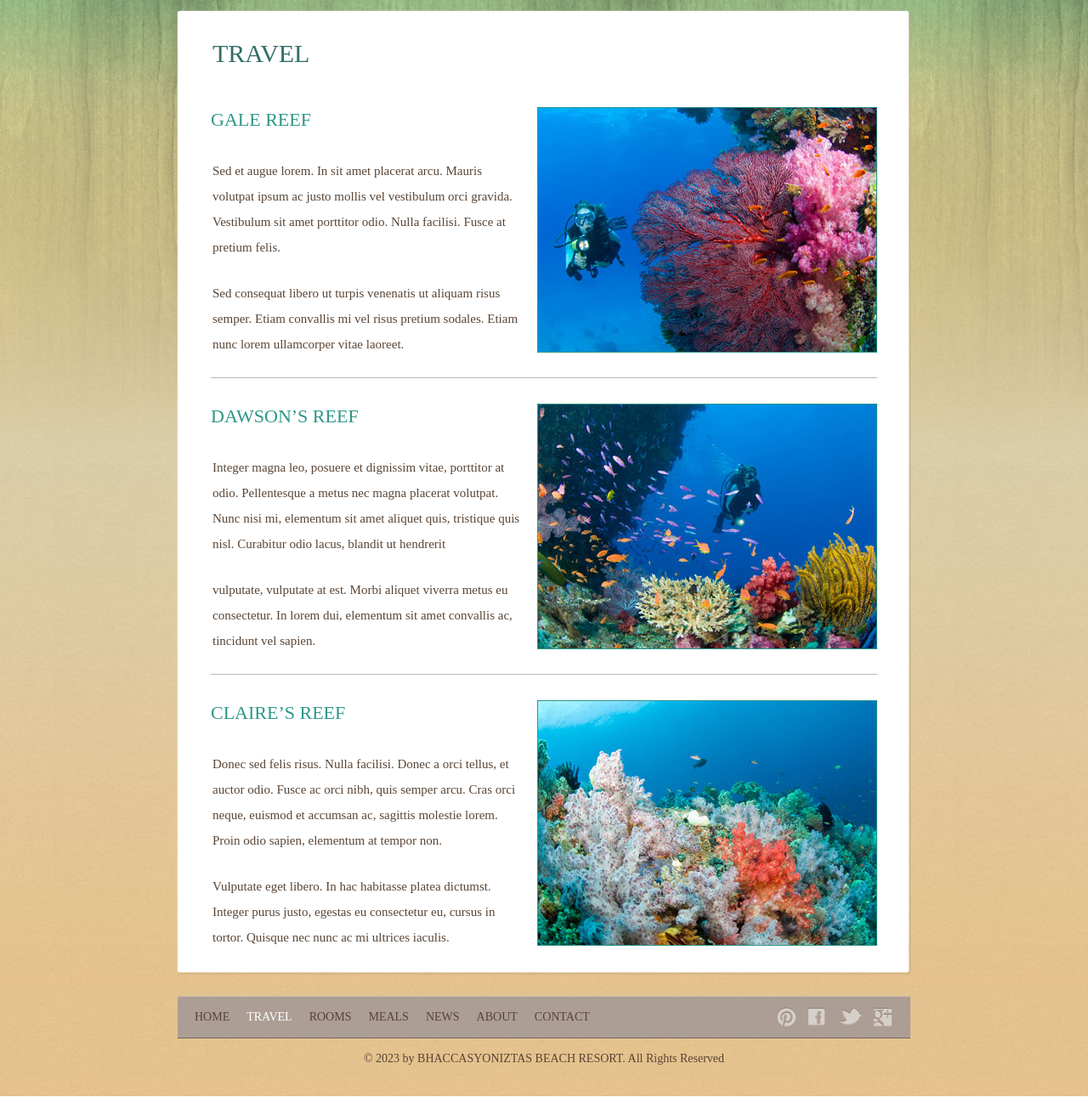
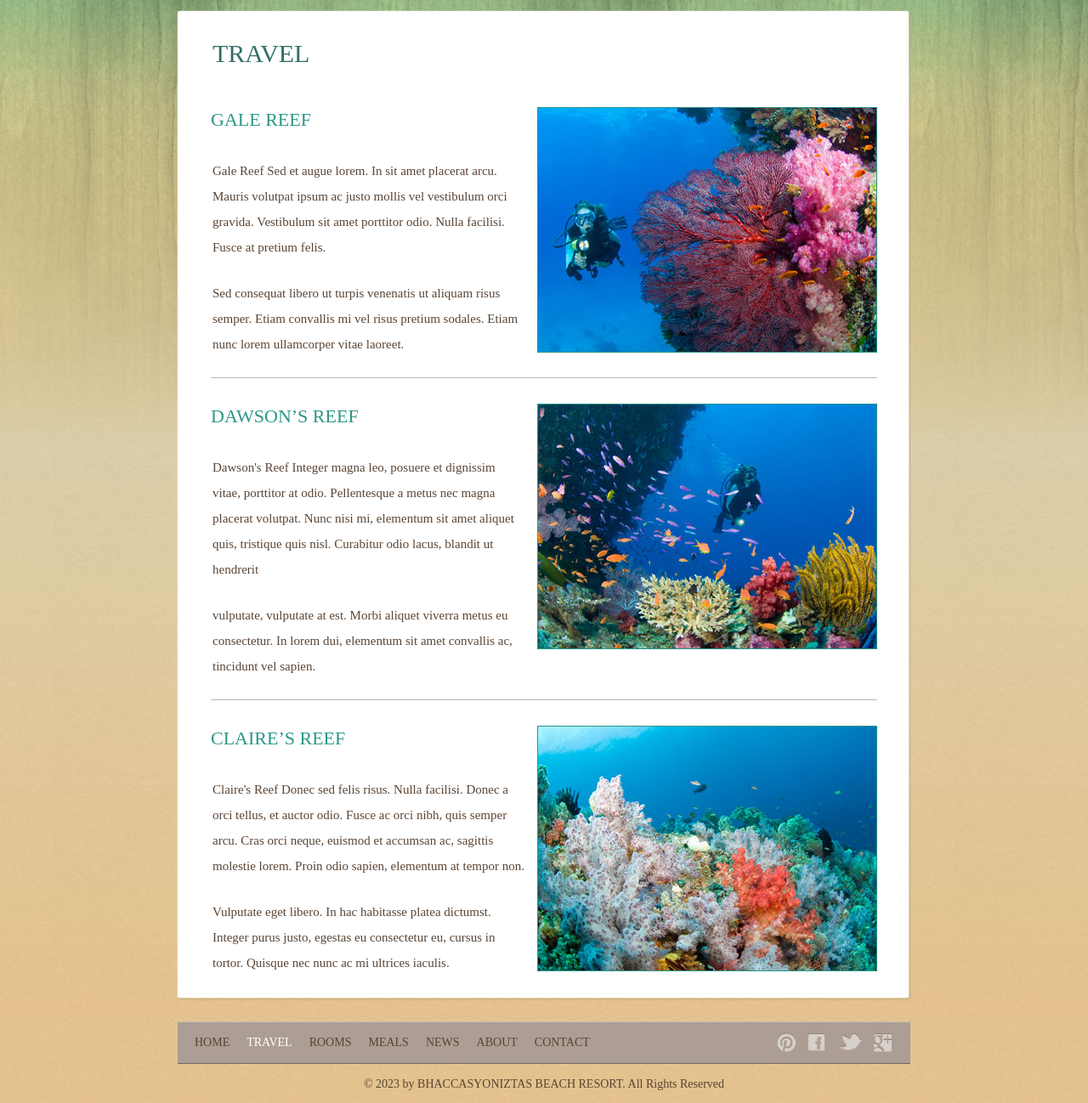
Before and after one commit to ArmandoSNHU/cs465-fullstack, a Node server app: page /travel.html in a window 1280 px wide. Shown: the part 204-1502 px from the top of the page at 85% size. Run offline with Node 20, Linux system fonts and the light colour scheme; some libraries are stand-ins or nearby versions.

Commit message:
Module 3 Completed Baseline

```diff
--- a/app.js
+++ b/app.js
@@ -7,18 +7,11 @@ var logger = require('morgan');
 var indexRouter = require('./app_server/routes/index');
 var usersRouter = require('./app_server/routes/users');
 var travelRouter = require('./app_server/routes/travel');
-var handlebars  = require('hbs');
+
 var app = express();
-
-
 
 // view engine setup
 app.set('views', path.join(__dirname, 'app_server', 'views'));
-
-// register handlebars partials (https://www.npmjs.com/package/hbs)
-handlebars.registerPartials(__dirname + '/app_server/views/partials');
-
-
 app.set('view engine', 'hbs');
 
 app.use(logger('dev'));
@@ -27,6 +20,7 @@ app.use(express.urlencoded({ extended: false }));
 app.use(cookieParser());
 app.use(express.static(path.join(__dirname, 'public')));
 
+// Define routes after static middleware
 app.use('/', indexRouter);
 app.use('/users', usersRouter);
 app.use('/travel', travelRouter);
--- a/app_server/routes/travel.js
+++ b/app_server/routes/travel.js
@@ -1,8 +1,8 @@
 var express = require('express');
 var router = express.Router();
-var controller = require('../controllers/travel');
+var travelController = require('../controllers/travel');
 
-/* GET travel page */
-router.get('/', controller.travel);
+// Link the route to the controller function
+router.get('/', travelController.travel);
 
 module.exports = router;
--- a/app_server/views/travel.hbs
+++ b/app_server/views/travel.hbs
@@ -16,11 +16,12 @@
 						<div class="body">
 							<h1>Travel</h1>
 							<ul id="sites">
+			{{#each trips}}
 								<li>
 									<a href=“travel.html"><img src="images/reef1.jpg" alt="Img"></a>
 									<h2><a href=“travel.html">Gale Reef</a></h2>
 									<p>
-										Sed et augue lorem. In sit amet placerat arcu. Mauris volutpat ipsum ac justo mollis vel vestibulum orci gravida. Vestibulum sit amet porttitor odio. Nulla facilisi. Fusce at pretium felis.
+										TEST Sed et augue lorem. In sit amet placerat arcu. Mauris volutpat ipsum ac justo mollis vel vestibulum orci gravida. Vestibulum sit amet porttitor odio. Nulla facilisi. Fusce at pretium felis.
 									</p>
 									<p>
 										Sed consequat libero ut turpis venenatis ut aliquam risus semper. Etiam convallis mi vel risus pretium sodales. Etiam nunc lorem ullamcorper vitae laoreet.
@@ -46,6 +47,7 @@
 										Vulputate eget libero. In hac habitasse platea dictumst. Integer purus justo, egestas eu consectetur eu, cursus in tortor. Quisque nec nunc ac mi ultrices iaculis.
 									</p>
 								</li>
+			{{/each}}
 							</ul>
 						</div>
 					</div>
--- /dev/null
+++ b/data/trips.json
@@ -0,0 +1,17 @@
+[
+    {
+        "name": "Gale Reef",
+        "image": "reef1.jpg",
+        "description": "<p>Gale Reef Sed et augue lorem. In sit amet placerat arcu. Mauris volutpat ipsum ac justo mollis vel vestibulum orci gravida. Vestibulum sit amet porttitor odio. Nulla facilisi. Fusce at pretium felis.</p>"
+    },
+    {
+        "name": "Dawson's Reef",
+        "image": "reef2.jpg",
+        "description": "<p>Dawson's Reef Integer magna leo, posuere et dignissim vitae, porttitor at odio. Pellentesque a metus nec magna placerat volutpat. Nunc nisi mi, elementum sit amet aliquet quis, tristique quis nisl. Curabitur odio lacus, blandit ut hendrerit.</p>"
+    },
+    {
+        "name": "Claire's Reef",
+        "image": "reef2.jpg",
+        "description": "<p>Claire's Reef Donec sed felis risus. Nulla facilisi. Donec a orci tellus, et auctor odio. Fusce ac orci nibh, quis semper arcu. Cras orci neque, euismod et accumsan ac, sagittis molestie lorem. Proin odio sapien, elementum at tempor non.</p>"
+    }
+]
--- a/public/travel.html
+++ b/public/travel.html
@@ -49,7 +49,7 @@
 									<a href=“travel.html"><img src="images/reef1.jpg" alt="Img"></a>
 									<h2><a href=“travel.html">Gale Reef</a></h2>
 									<p>
-										Sed et augue lorem. In sit amet placerat arcu. Mauris volutpat ipsum ac justo mollis vel vestibulum orci gravida. Vestibulum sit amet porttitor odio. Nulla facilisi. Fusce at pretium felis.
+										Gale Reef Sed et augue lorem. In sit amet placerat arcu. Mauris volutpat ipsum ac justo mollis vel vestibulum orci gravida. Vestibulum sit amet porttitor odio. Nulla facilisi. Fusce at pretium felis.
 									</p>
 									<p>
 										Sed consequat libero ut turpis venenatis ut aliquam risus semper. Etiam convallis mi vel risus pretium sodales. Etiam nunc lorem ullamcorper vitae laoreet.
@@ -59,7 +59,7 @@
 									<a href=“travel.html"><img src="images/reef2.jpg" alt="Img"></a>
 									<h2><a href=“travel.html">Dawson’s Reef</a></h2>
 									<p>
-										Integer magna leo, posuere et dignissim vitae, porttitor at odio. Pellentesque a metus nec magna placerat volutpat. Nunc nisi mi, elementum sit amet aliquet quis, tristique quis nisl. Curabitur odio lacus, blandit ut hendrerit
+										Dawson's Reef Integer magna leo, posuere et dignissim vitae, porttitor at odio. Pellentesque a metus nec magna placerat volutpat. Nunc nisi mi, elementum sit amet aliquet quis, tristique quis nisl. Curabitur odio lacus, blandit ut hendrerit
 									</p>
 									<p>
 										vulputate, vulputate at est. Morbi aliquet viverra metus eu consectetur. In lorem dui, elementum sit amet convallis ac, tincidunt vel sapien.
@@ -69,7 +69,7 @@
 									<a href=“travel.html"><img src="images/reef3.jpg" alt="Img"></a>
 									<h2><a href=“travel.html">Claire’s REEF</a></h2>
 									<p>
-										Donec sed felis risus. Nulla facilisi. Donec a orci tellus, et auctor odio. Fusce ac orci nibh, quis semper arcu. Cras orci neque, euismod et accumsan ac, sagittis molestie lorem. Proin odio sapien, elementum at tempor non.
+										Claire's Reef Donec sed felis risus. Nulla facilisi. Donec a orci tellus, et auctor odio. Fusce ac orci nibh, quis semper arcu. Cras orci neque, euismod et accumsan ac, sagittis molestie lorem. Proin odio sapien, elementum at tempor non.
 									</p>
 									<p>
 										Vulputate eget libero. In hac habitasse platea dictumst. Integer purus justo, egestas eu consectetur eu, cursus in tortor. Quisque nec nunc ac mi ultrices iaculis.
```
Also changed, not shown: app_server/controllers/travel.js (+7 -1 lines).
